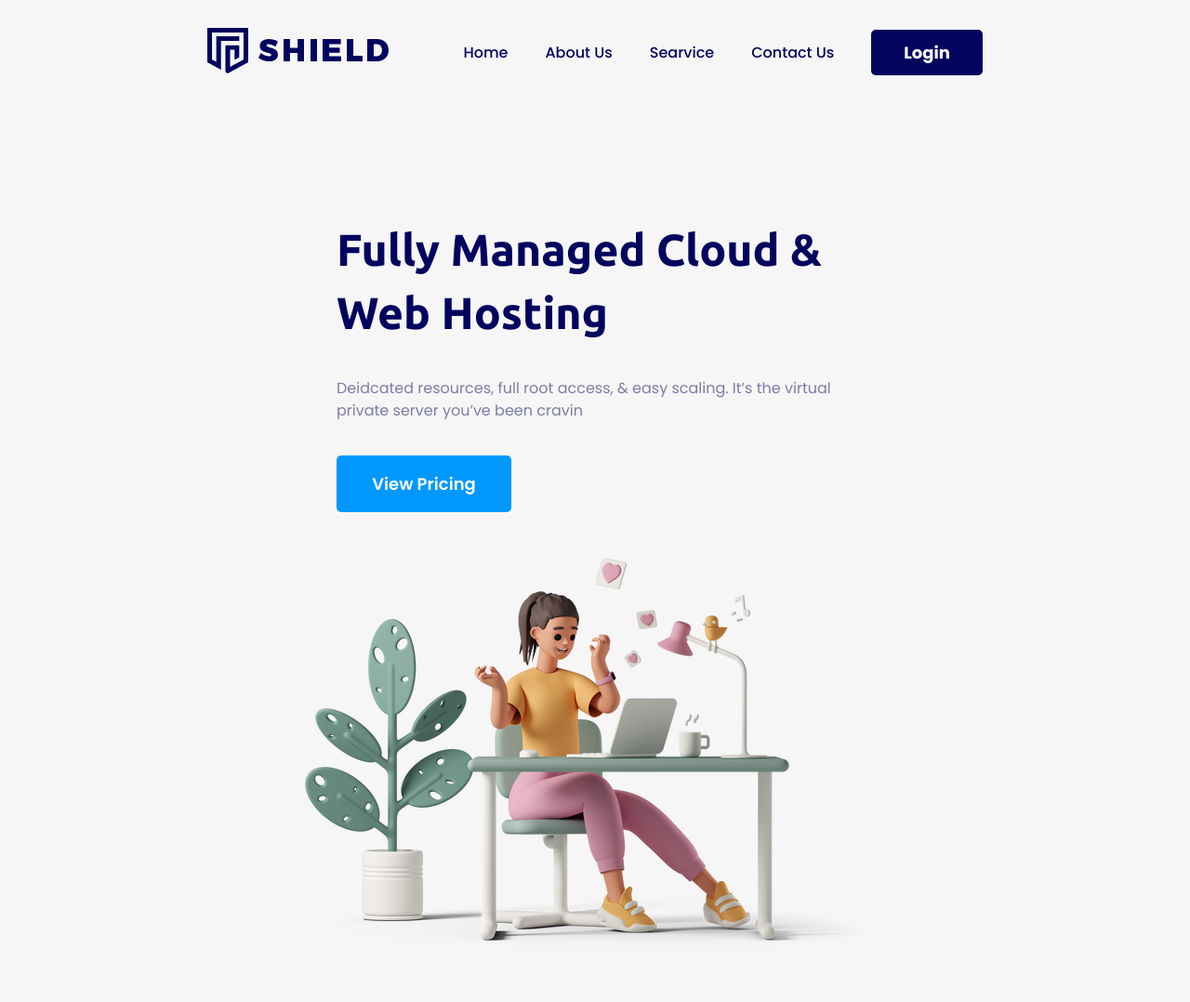
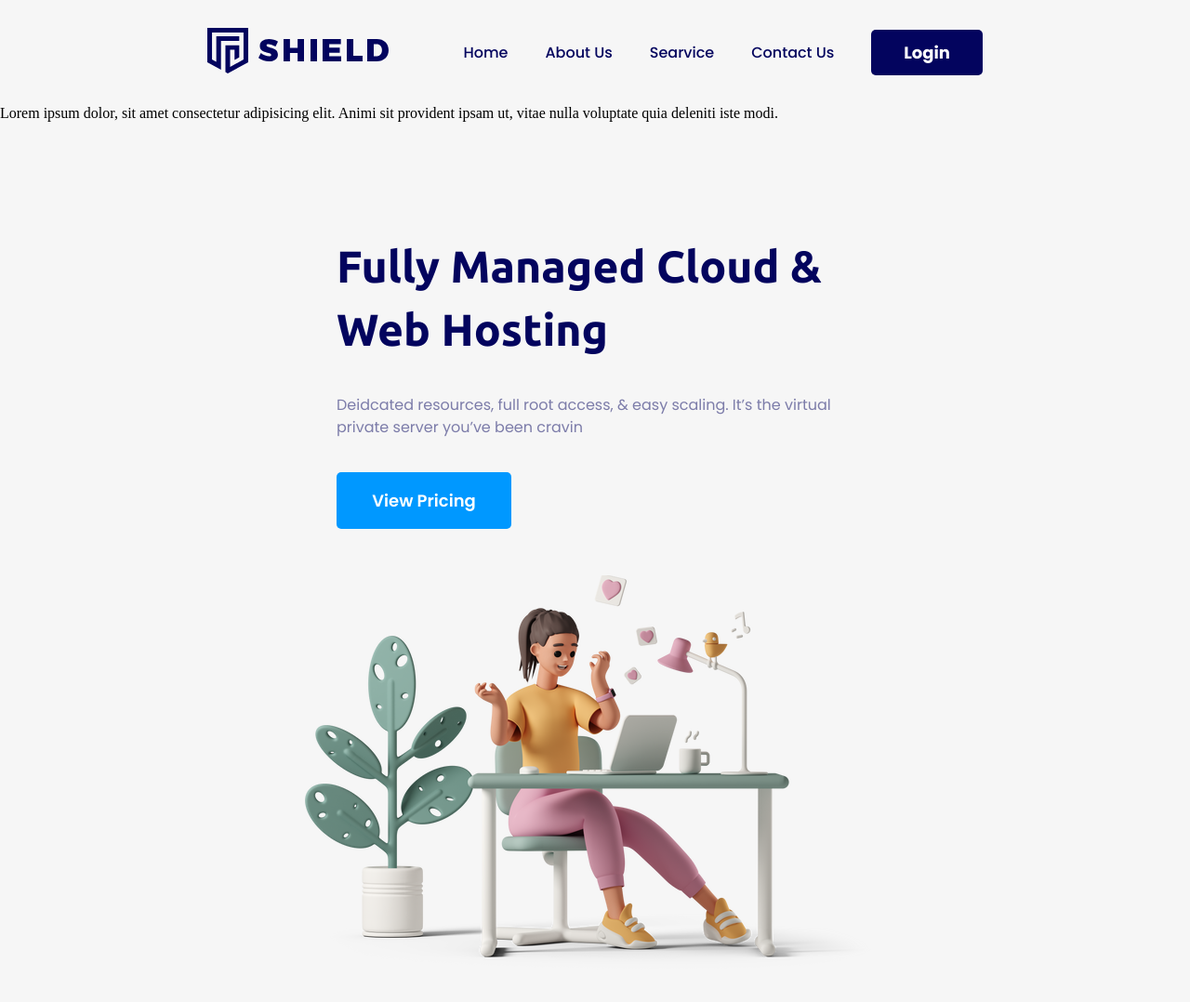
Before and after one commit to DeemKeL/last-test, a plain HTML site: page index.html in a window 1280 px wide. Shown: the top 1078 px of the page at 93% size. Drawn offline with nearby package versions, Linux system fonts and the light colour scheme.

Commit message:
form commit

```diff
--- a/index.html
+++ b/index.html
@@ -57,6 +57,12 @@
                 </ul>
             </div>
         </nav>
+
+        <form action="">
+            <div>
+                <p>Lorem ipsum dolor, sit amet consectetur adipisicing elit. Animi sit provident ipsam ut, vitae nulla voluptate quia deleniti iste modi.</p>
+            </div>
+        </form>
 
         <div class="header-content">
 
```
